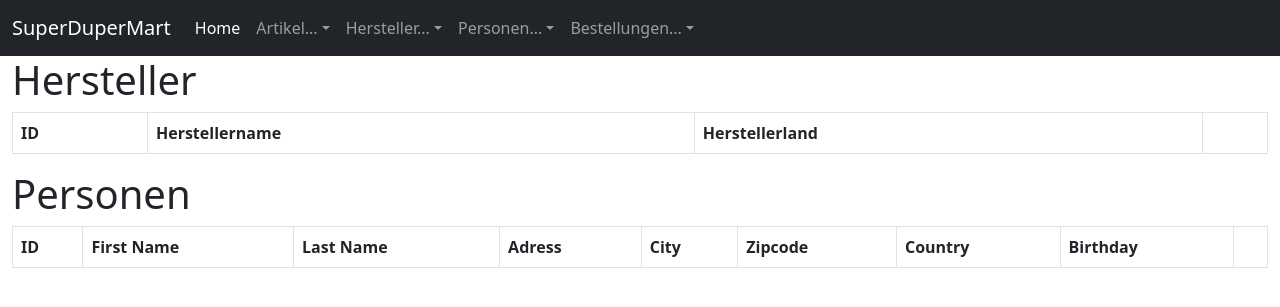
After one commit to mortenmcpit/LF6_DB_APP, a Flask app: a page that uses templates/pages/country.html in a window 1280 px wide. The commit adds this page. Shown: the top 307 px of the page. Run offline with Flask 2, Linux system fonts and the light colour scheme; tables that the repository leaves empty hold one stand-in row (values such as "Sample post"); lists and menus that the app fills with data are empty.

Commit message:
Further navigation possibilities

```diff
--- a/DB_APP/Main/routes.py
+++ b/DB_APP/Main/routes.py
@@ -207,3 +207,20 @@ def customer_orders(id):
     customer = Person.query.get_or_404(id)
     orders = Order.query.filter_by(customernumber=id)
     return render_template('pages/costumer_orders.html', customer=customer, orders=orders)
+
+@main.route('/show_article/<int:id>', methods=['GET', 'POST'])
+def show_article(id):
+    article = Article.query.get_or_404(id)
+    return render_template('pages/article.html', article=article)
+
+@main.route('/show_producer/<int:id>', methods=['GET', 'POST'])
+def show_producer(id):
+    producer = Producer.query.get_or_404(id)
+    articles = Article.query.filter_by(producernumber=id)
+    return render_template('pages/producer.html', producer=producer, articles=articles)
+
+@main.route('/show_country/<string:name>', methods=['GET', 'POST'])
+def show_country(name):
+    producers = Producer.query.filter_by(country=name)
+    customers = Person.query.filter_by(country=name)
+    return render_template('pages/country.html', producers=producers, customers=customers)
--- /dev/null
+++ b/templates/pages/country.html
@@ -0,0 +1,66 @@
+{% extends 'base/_base.html' %}
+{% block content %}
+
+    <h1>Hersteller</h1>
+
+<table class="table table-bordered">
+    <thead>
+    <tr>
+        <th scope="col">ID</th>
+        <th scope="col">Herstellername</th>
+        <th scope="col">Herstellerland</th>
+        <th scope="col"></th>
+    </tr>
+    </thead>
+    <tbody>
+    {% for producer in producers %}
+    <tr>
+        <th scope="row">{{ producer.producernumber }}</th>
+        <td>{{ producer.producername }}</td>
+        <td>{{ producer.country }}</td>
+        <td><a class="btn btn-outline-success" type="button"
+               href="{{ url_for('main.show_producer', id=producer.producernumber) }}">Hersteller Anzeigen</a></td>
+    </tr>
+    {% endfor %}
+    </tbody>
+</table>
+
+
+
+
+    <h1>Personen</h1>
+
+
+    <table class="table table-bordered">
+        <thead>
+            <tr>
+                <th scope="col">ID</th>
+                <th scope="col">First Name</th>
+                <th scope="col">Last Name</th>
+                <th scope="col">Adress</th>
+                <th scope="col">City</th>
+                <th scope="col">Zipcode</th>
+                <th scope="col">Country</th>
+                <th scope="col">Birthday</th>
+                <th scope="col"></th>
+            </tr>
+        </thead>
+        <tbody>
+
+            {% for customer in customers %}
+            <tr>
+            <th scope="row">{{ customer.personnumber }}</th>
+            <td>{{ customer.firstname }}</td>
+            <td>{{ customer.lastname }}</td>
+            <td>{{ customer.street }} </td>
+            <td>{{ customer.place }}</td>
+            <td>{{ customer.zipcode }}</td>
+            <td>{{ customer.country }}</td>
+            <td>{{ customer.birthday }}</td>
+            <td><a class="btn btn-outline-success" type="button"
+                       href="{{ url_for('main.customer_orders', id=customer.personnumber) }}">Bestellungen</a></td>
+            </tr>
+            {% endfor %}
+        </tbody>
+    </table>
+{% endblock content %}
```
Also changed, not shown: templates/pages/article.html (added, +12 -0 lines), templates/pages/costumer_orders.html (+13 -1 lines), templates/pages/producer.html (added, +30 -0 lines).
